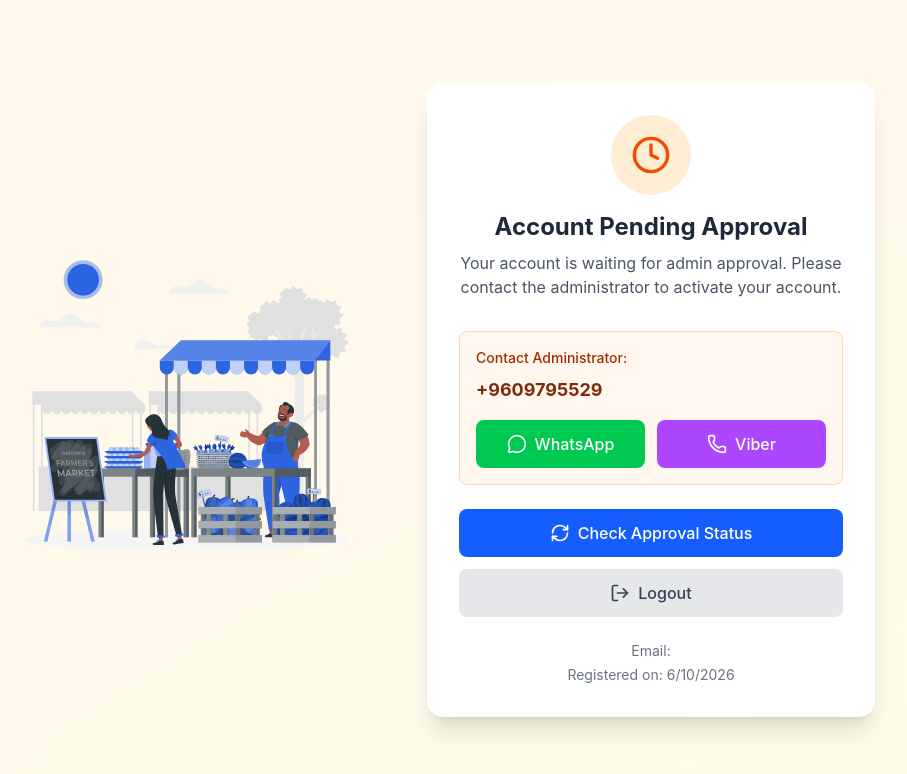
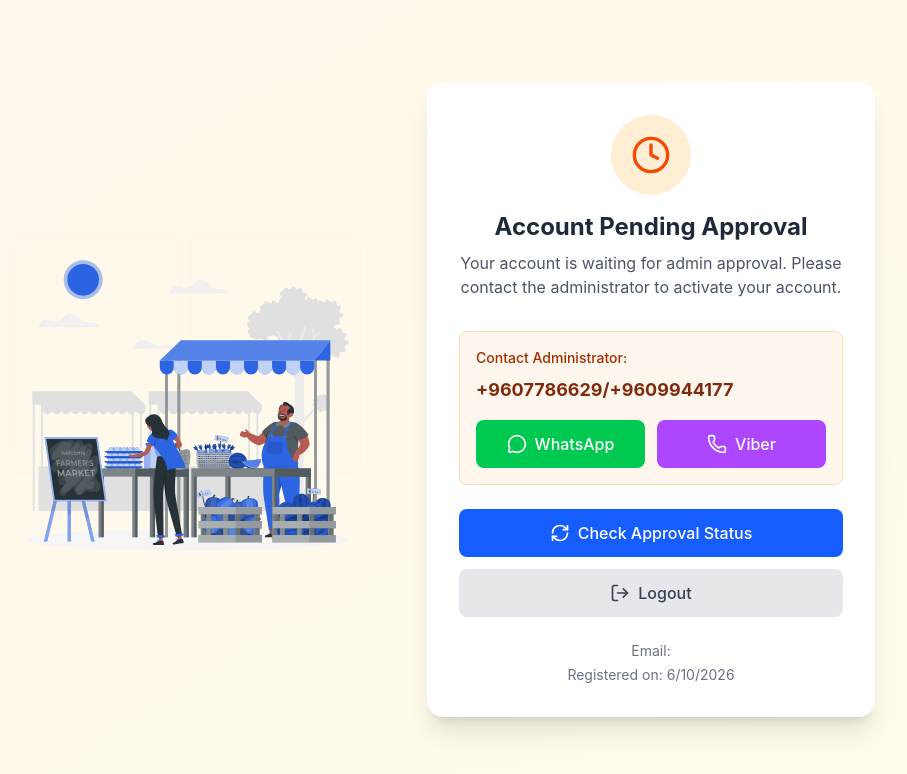
Before and after one commit to aveocafeandlounge-lgtm/ungu-viyafaari, a React (Vite) app: page /pending-approval in a window 1280 px wide. Shown: the top 774 px of the page, without its empty margins (213-1120 px from the left). Built offline with nearby package versions, Linux system fonts and the light colour scheme; no server answers.

Commit message:
Update admin contact numbers for approval

```diff
--- a/src/pages/PendingApproval.tsx
+++ b/src/pages/PendingApproval.tsx
@@ -50,9 +50,9 @@ export default function PendingApproval() {
     navigate('/login');
   };
 
-  const contactNumber = '+9609795529';
-  const whatsappUrl = `https://wa.me/${contactNumber.replace('+', '')}`;
-  const viberUrl = `viber://chat?number=${contactNumber}`;
+  const contactNumber = '+9607786629/+9609944177';
+  const whatsappUrl = `https://wa.me/9607786629`;
+  const viberUrl = `viber://chat?number=9607786629`;
 
   // If approved, show approved screen
   if (currentStatus === 'approved') {
```
